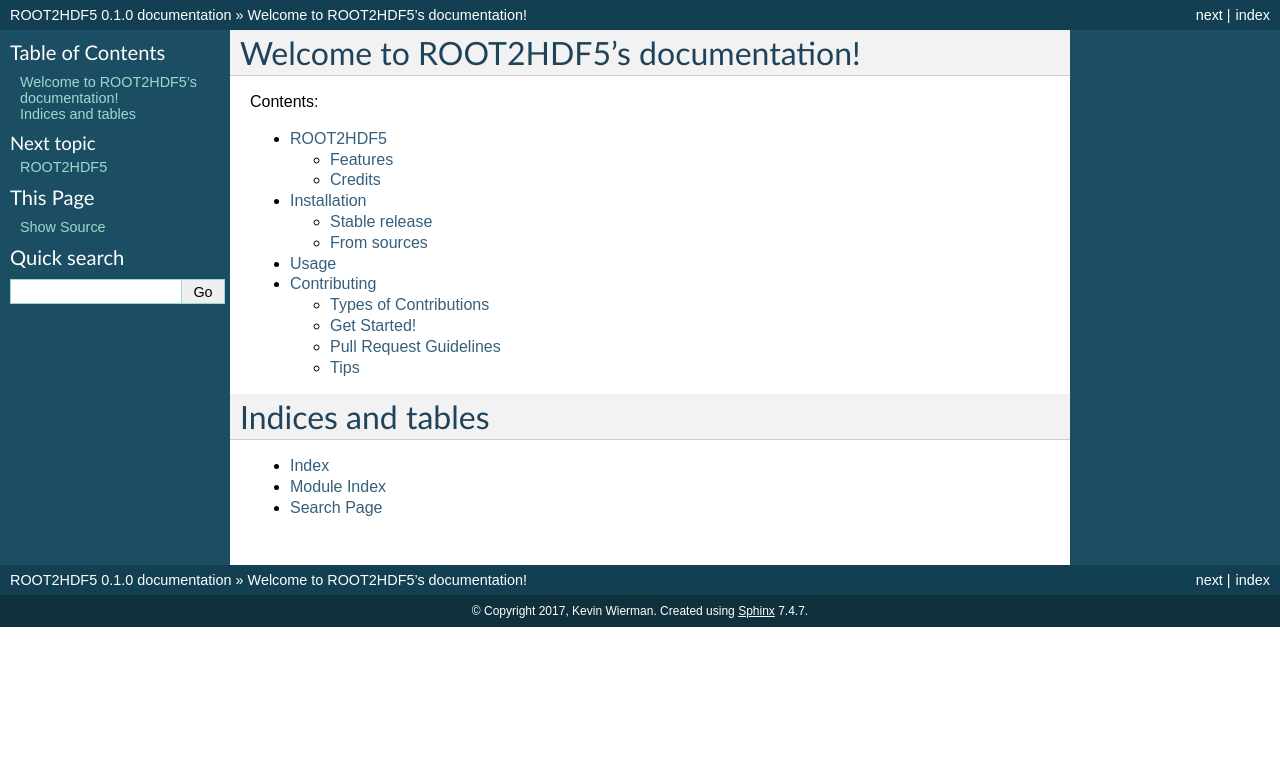
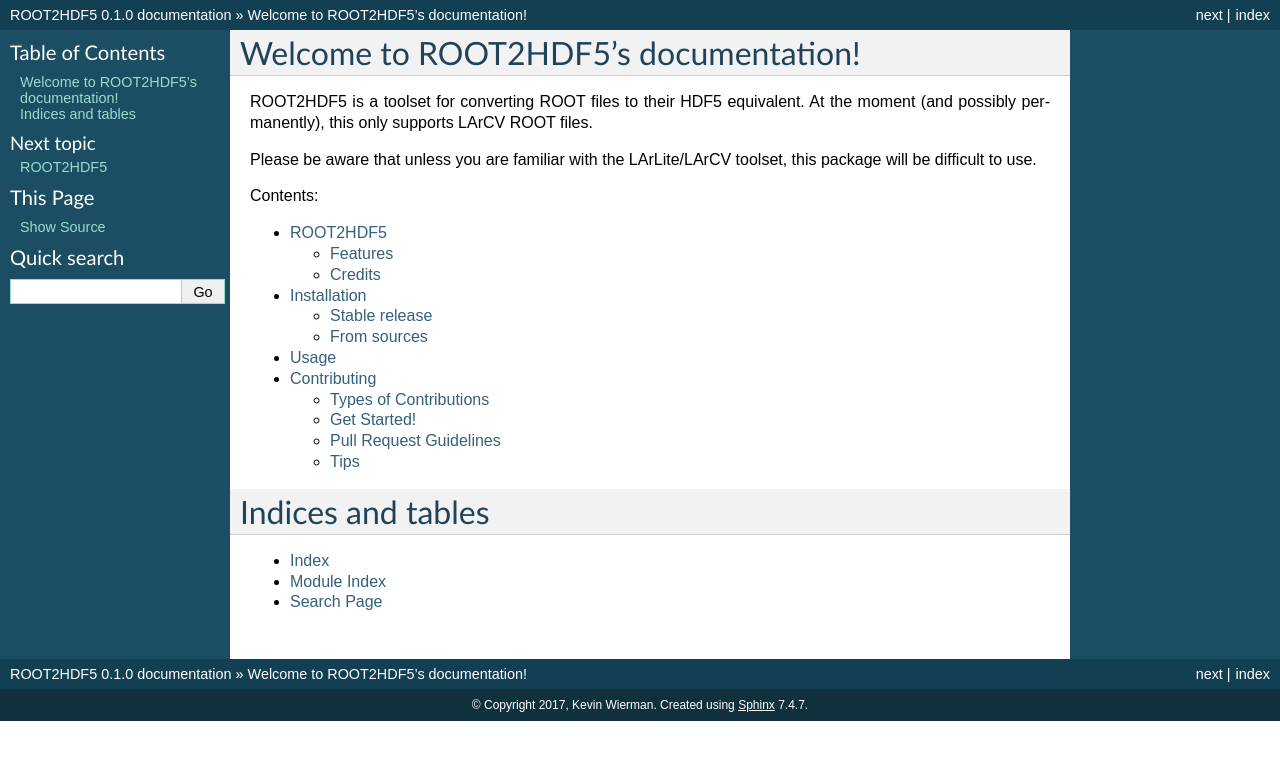
Before and after one commit to HEP-DL/root2hdf5, a Sphinx documentation site: the page built from docs/index.rst, in a window 1280 px wide. Shown: the top 760 px of the page. Built offline with Sphinx 7.4.7, drawn with Linux system fonts in a browser that asks for light colours; pages that are not in the unit, such as notebooks, are missing from menus.

Commit message:
Adding in more documentation and some initial framework

```diff
--- a/docs/index.rst
+++ b/docs/index.rst
@@ -1,5 +1,10 @@
 Welcome to ROOT2HDF5's documentation!
 ======================================
+
+
+ROOT2HDF5 is a toolset for converting ROOT files to their HDF5 equivalent. At the moment (and possibly permanently), this only supports LArCV ROOT files.
+
+Please be aware that unless you are familiar with the LArLite/LArCV toolset, this package will be difficult to use.
 
 Contents:
 
--- a/docs/usage.rst
+++ b/docs/usage.rst
@@ -5,3 +5,7 @@ Usage
 To use ROOT2HDF5 in a project::
 
     import root2hdf5
+
+To use ROOT2HDF5 as a command line interface::
+
+  python -m root2hdf5.cli [file1.root [file2.root [...]]]
```
Also changed, not shown: 1 other file.
